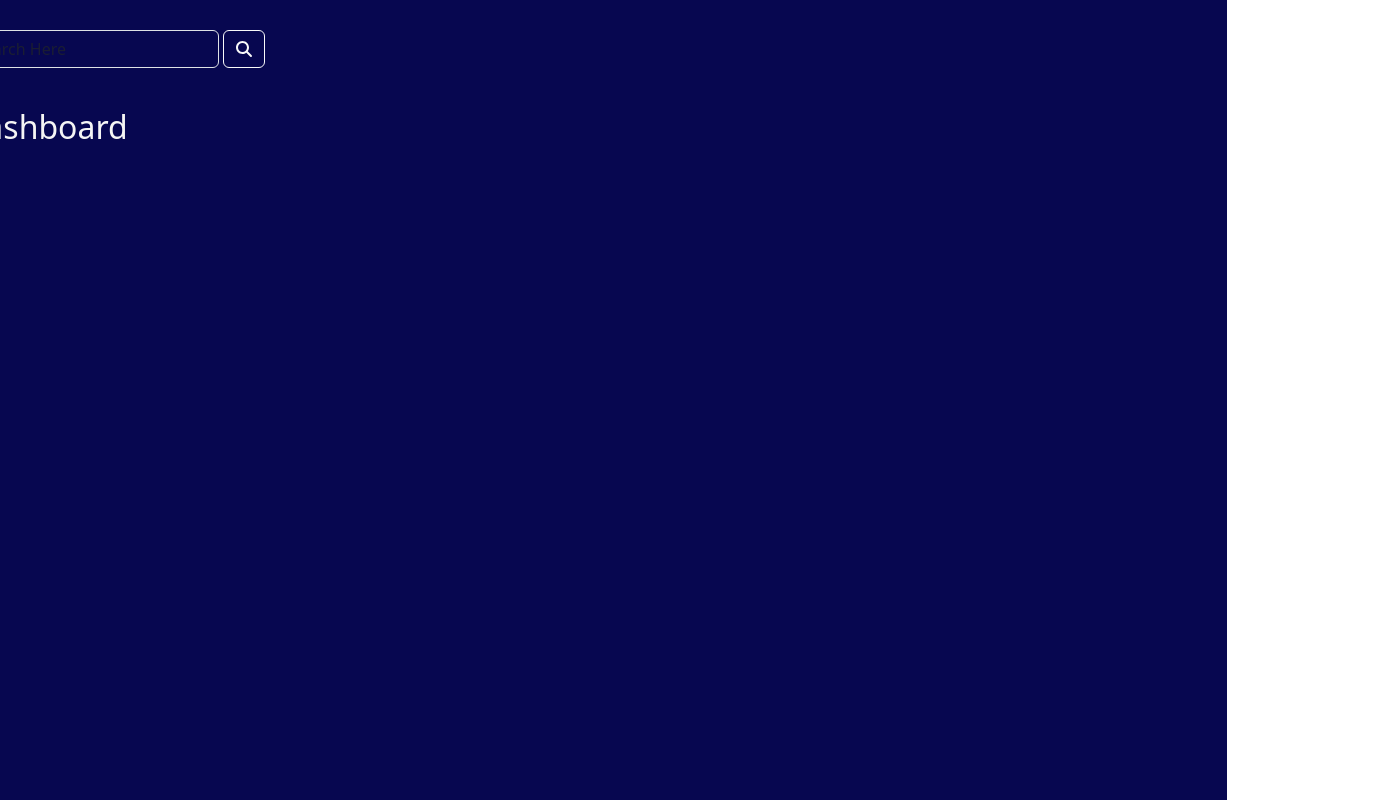
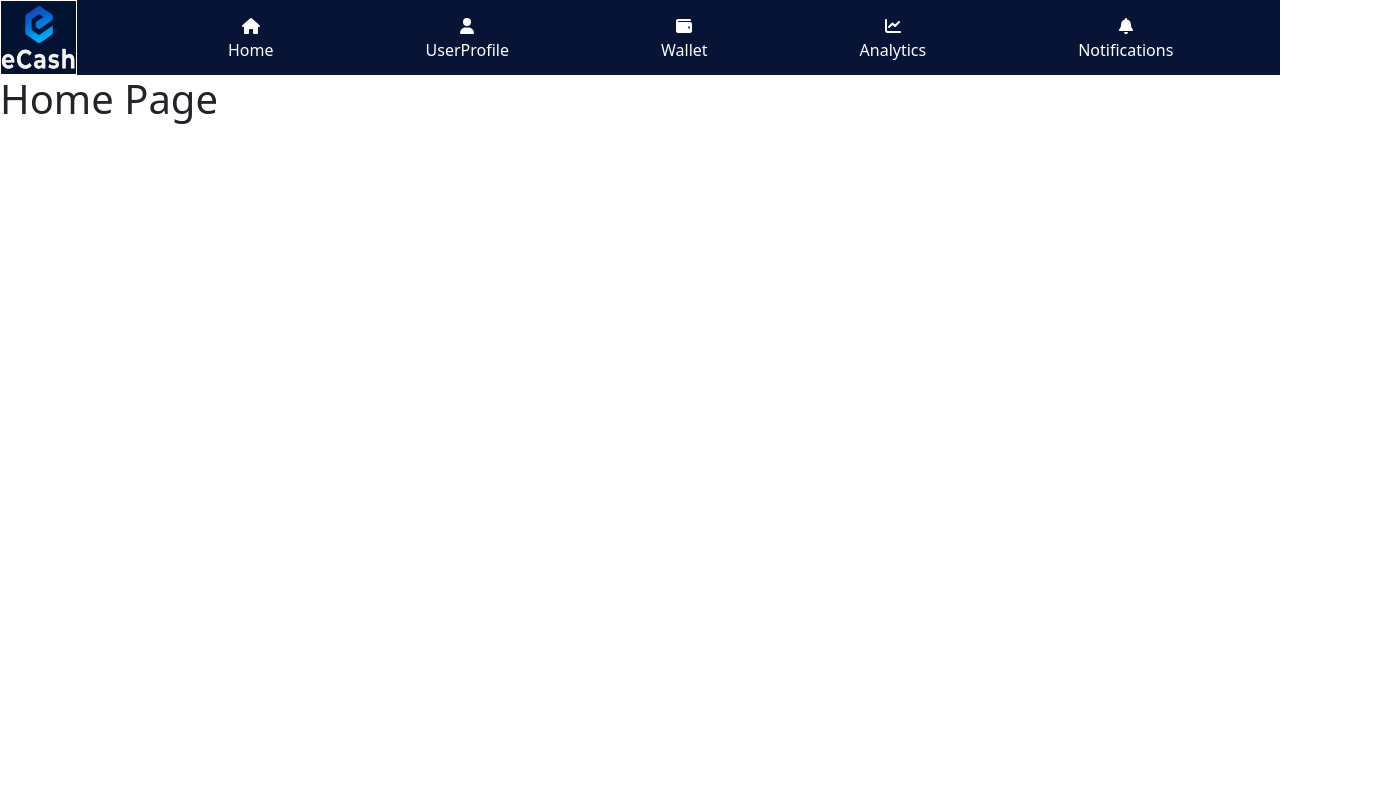
Before and after one commit to RISHABH-SONII/Wallet-Management, a React (Create React App) app in the folder ui/: page / in a window 1280 px wide. Shown: the whole page, 1387 px wide, since content can reach past the window. Built offline with nearby package versions, Linux system fonts and the light colour scheme.

Commit message:
Making HomePage Design For To Show The Dashboard To User

```diff
--- a/ui/src/Pages/HomePage.jsx
+++ b/ui/src/Pages/HomePage.jsx
@@ -1,117 +1,118 @@
-import React from 'react';
+import React from 'react'
+import './HomePage.css';
 import { FontAwesomeIcon } from '@fortawesome/react-fontawesome';
-import { faBarChart, faBell, faCog, faHome, faPersonBooth, faPersonRifle, faSearch, faUser, faWallet } from '@fortawesome/free-solid-svg-icons';
-import { Container, Row, Col, Form, InputGroup, Button } from 'react-bootstrap';
-import './HomePage.css';
+import { faBell, faChartBar, faChartLine, faCircleInfo, faCog, faHome, faSearch, faUser, faWallet } from '@fortawesome/free-solid-svg-icons';
+import { Card, CardBody, CardText, CardTitle } from 'react-bootstrap';
+import Header from '../Common/Header';
 
 export default function HomePage() {
     return (
-        <Container fluid className="gridContainer p-0">
-            <Row>
-                <Col md="auto" className="menuBar">
-                    <img src='/ecash.png' style={{ marginTop: 20}} width={50} alt="Logo" />
-                    <ul className="list-unstyled">
-                        <li className="mb-5">
-                            <FontAwesomeIcon icon={faHome} size='lg' />
-                        </li>
-                        <li className="mb-5">
-                            <FontAwesomeIcon icon={faWallet} size='lg' />
-                        </li>
-                        <li className="mb-5">
-                            <FontAwesomeIcon icon={faUser} size='lg' />
-                        </li>
-                        <li className="mb-5">
-                            <FontAwesomeIcon icon={faBell} size='lg' />
-                        </li>
-                        <li className="mb-5">
-                            <FontAwesomeIcon icon={faCog} size='lg' />
-                        </li>
-                    </ul>
-                </Col>
-
-                <Col xs={20} md={11} className="dashboardContainer p-0">
-                    <div className="header d-flex justify-content-between align-items-left p-2.5">
-                        <div className="header-left">
-                            <Form className="searchGrid d-flex">
-                                <Form.Control
-                                    type="text"
-                                    placeholder="Search Here"
-                                    className="me-1"
-                                    style={{ background: "transparent", color: "#ccc", caretColor: "white" }}
-                                />
-                                <Button variant="outline-light" className="search-button">
-                                    <FontAwesomeIcon icon={faSearch} />
-                                </Button>
-                            </Form>
-                        </div>
-                        <div className="header-right">
-                            {/* Add any right header content here */}
-                        </div>
-                    </div>
-
-                    <div className="mainContent">
-                        <h2>Dashboard</h2>
-                    </div>
-                </Col>
-            </Row>
-        </Container>
-    );
+        <div>
+            <Header/>
+            <h1>Home Page</h1>
+        </div>
+    )
 }
 
-
-// import React from 'react'
-// import { FontAwesomeIcon } from '@fortawesome/react-fontawesome';
-// import { faBarChart, faBell, faCog, faHome, faPersonBooth, faPersonRifle, faSearch, faUser, faWallet } from '@fortawesome/free-solid-svg-icons';
-// import { faPerson } from '@fortawesome/free-solid-svg-icons/faPerson';
-// import { faAffiliatetheme } from '@fortawesome/free-brands-svg-icons';
-// import './HomePage.css';
-
-// export default function HomePage() {
-//     return (
-//         <div>
-
-//             <div className="gridContainer">
-//                 <div className="menuBar">
-//                     <img src='\ecash.png' style={{ marginTop: 20 }} width={50} />
-//                     <ul>
-//                         <li>
-//                             <FontAwesomeIcon icon={faHome} size='lg' border transform="shrink-6" />
-//                         </li>
-//                         <li>
-//                             <FontAwesomeIcon icon={faWallet} size='lg' border transform="shrink-6" />
-//                         </li>
-//                         <li>
-//                             <FontAwesomeIcon icon={faUser} size='lg' border transform="shrink-6" />
-//                         </li>
-//                         <li>
-//                             <FontAwesomeIcon icon={faBell} size='lg' border transform="shrink-6" />
-//                         </li>
-//                         <li>
-//                             <FontAwesomeIcon icon={faCog} size='lg' border transform="shrink-6" />
-//                         </li>
-//                     </ul>
+//         <div className='window'>
+//             <div className="division1 ">
+//                 <div className="logo">
+//                     <img src='ecash.png' />
 //                 </div>
 
-//                 <div className="dashboardContainer">
-//                     <div className="header">
-//                         <div className="header-left">
-//                             <form className="searchGrid">
-//                                 <div className='col-1 '>
-//                                     <input type="text" placeholder="Search Here" style={{ background: "transparent" }} />
-//                                 </div>
-//                                 <div className='col-2'>
-//                                     <FontAwesomeIcon icon={faSearch} />
-//                                 </div>
-//                             </form>
-//                         </div>
-//                         <div className="header-right">
+//                 <div className="home-icon">
+//                     <FontAwesomeIcon icon={faHome} />
+//                     <div className='p'>Home</div>
+//                 </div>
 
-//                         </div>
+//                 <div className="user-icon">
+//                     <FontAwesomeIcon icon={faUser} />
+//                     <div className='p'>Profile</div>
+//                 </div>
+
+
+//                 <div className="wallet-icon">
+//                     <FontAwesomeIcon icon={faWallet} />
+//                     <div className='p'>Wallet</div>
+//                 </div>
+
+//                 <div className="bell-icon">
+//                     <FontAwesomeIcon icon={faBell} />
+//                     <div className='p'>Notifications</div>
+//                 </div>
+
+//                 <div className="chart-icon">
+//                     <FontAwesomeIcon icon={faChartLine} />
+//                     <div className='p'>Analytics</div>
+//                 </div>
+
+//                 <div className="settings-icon">
+//                     <FontAwesomeIcon icon={faCog} />
+//                     <div className='p'>Settings</div>
+//                 </div>
+
+//             </div>
+//             <div className='division2'>
+//                 <header>
+//                     <div className='left-header'>
+//                         <form>
+//                             <input className='search-input' placeholder='Search here'></input>
+//                             <button className='search-button'><FontAwesomeIcon icon={faSearch}/></button>
+//                         </form>
 //                     </div>
 
-//                     <div className="mainContent">
-//                         <h2>Dashboard</h2>
+//                     <div className='right-header'>
+//                         <div className='notification-icon'><FontAwesomeIcon icon={faBell}/></div>
+//                         <div className='user-profile-icon'><FontAwesomeIcon icon={faUser}/></div>
 //                     </div>
+//                 </header>
+
+//                 <div className='tittle'>
+//                     <h4>Dashboard</h4>
+//                 </div>
+
+//                 <div className='body'>
+//                     <Card className='boxproperty'>
+//                         <CardBody>
+//                             <CardTitle>
+//                             Total Balance
+//                             </CardTitle>
+//                             <CardText>
+//                             $ 432568
+//                             </CardText>
+//                         </CardBody>
+//                     </Card>
+//                     <Card className='boxproperty'>
+//                         <CardBody>
+//                             <CardTitle>
+//                             Total Balance
+//                             </CardTitle>
+//                             <CardText>
+//                             $ 432568
+//                             </CardText>
+//                         </CardBody>
+//                     </Card>
+//                     <Card className='boxproperty'>
+//                         <CardBody>
+//                             <CardTitle>
+//                             Total Balance
+//                             </CardTitle>
+//                             <CardText>
+//                             $ 432568
+//                             </CardText>
+//                         </CardBody>
+//                     </Card>
+//                     <Card className='boxproperty'>
+//                         <CardBody>
+//                             <CardTitle>
+//                             Total Balance
+//                             </CardTitle>
+//                             <CardText>
+//                             $ 432568
+//                             </CardText>
+//                         </CardBody>
+//                     </Card>
+
 //                 </div>
 //             </div>
 //         </div>
```
